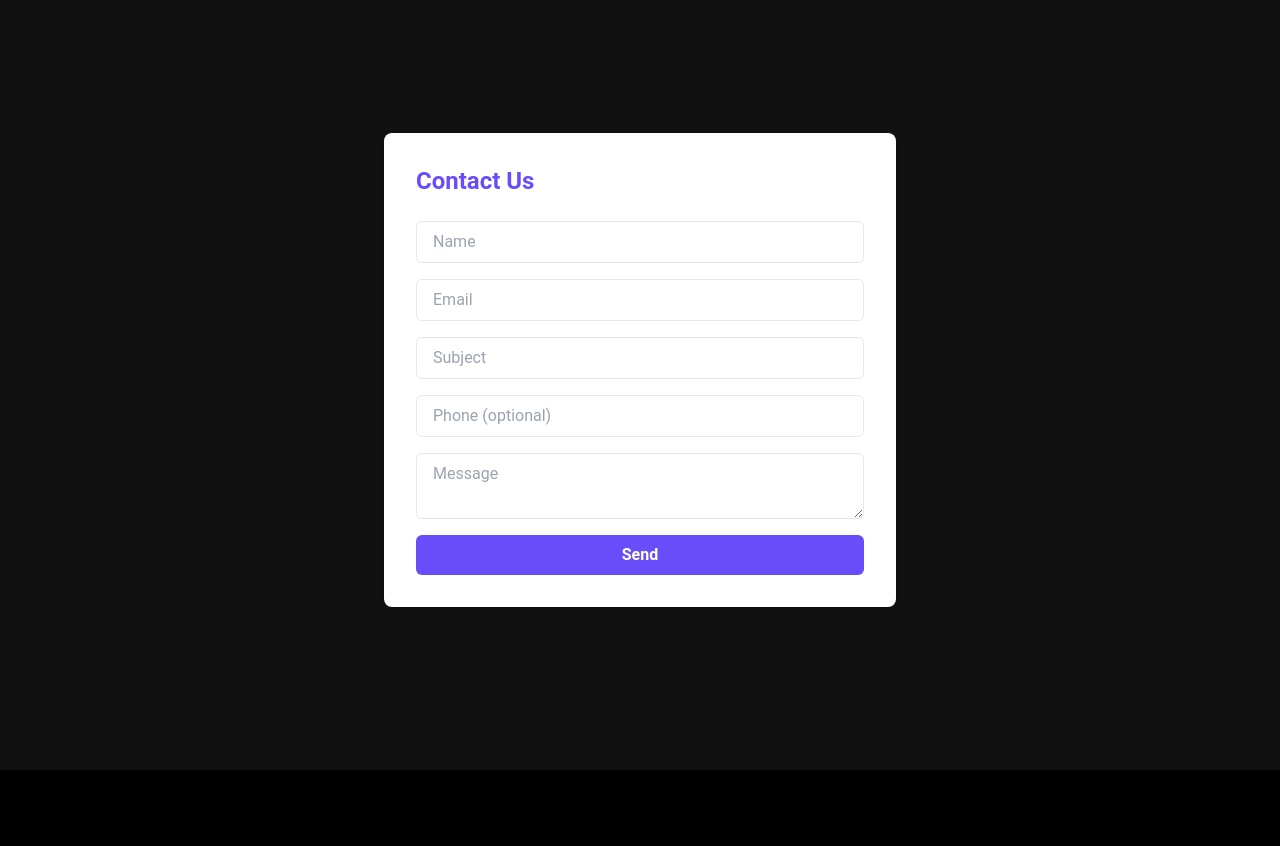
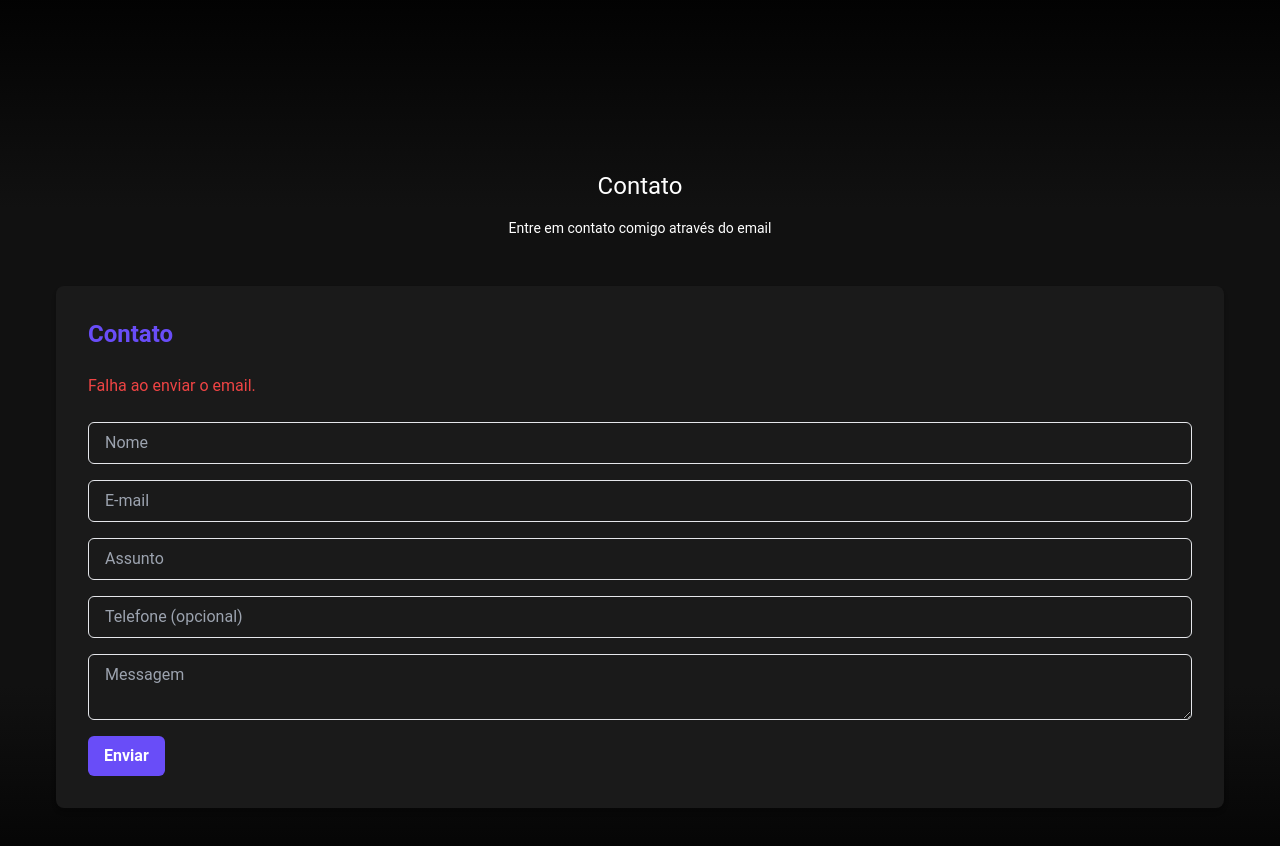
Before and after one commit to JoaoSBarbosa/barbosa-codev2, a Next.js app: page / in a window 1280 px wide. Shown: the part 5580-6426 px from the top of the page. Built offline with nearby package versions, Linux system fonts and the light colour scheme.

Commit message:
Melhorias no layout do form de contato

```diff
--- a/src/app/components/ContactForm/ContactForm.tsx
+++ b/src/app/components/ContactForm/ContactForm.tsx
@@ -1,6 +1,9 @@
 import React, {useState} from 'react';
+import {Layout, TextColor} from "@/app/components/Layout/Layout";
 
 export const ContactForm = () => {
+    const [emailSent, setEmailSent] = useState(false); // Estado para controlar se o email foi enviado com sucesso
+
     const [formData, setFormData] = useState({
         name: '',
         email: '',
@@ -28,8 +31,11 @@ export const ContactForm = () => {
             body: JSON.stringify(formData)
         }).then((response) => {
             if (response.ok) {
+                setEmailSent(true); // Define o estado para indicar que o email foi enviado com sucesso
+
                 console.log('Email enviado com sucesso!');
             } else {
+                setEmailSent(false); // Define o estado para indicar que houve uma falha no envio do email
                 console.log('Falha ao enviar o email.');
             }
         }).catch((error) => {
@@ -46,61 +52,72 @@ export const ContactForm = () => {
     };
 
     return (
-        <div className="flex items-center justify-center min-h-screen bg-deep-gray">
-            <form onSubmit={handleSubmit} className="w-full max-w-lg p-8 space-y-6 bg-white rounded-lg shadow-md">
-                <h2 className="text-2xl font-bold text-purple-custom">Contact Us</h2>
+        <Layout
+            marginTop={100}
+            sectionTitle={"Contato"}
+            textColor={TextColor.TEXT_WHITE}
+            sectionSubTitle={"Entre em contato comigo através do email"}
+        >
+            <div className="flex items-start justify-center p-4 2xl:p-0  w-full">
+                <form onSubmit={handleSubmit} className="w-full  p-8 space-y-6 bg-dark-gray rounded-lg shadow-md">
+                    <h2 className="text-2xl font-bold text-purple-custom">Contato</h2>
+                    {emailSent && <p className="text-green-500">Email enviado com sucesso!</p>}
+                    {!emailSent && <p className="text-red-500">Falha ao enviar o email.</p>}
                     <div className="flex flex-col space-y-4">
                         <input
                             type="text"
                             name="name"
-                        placeholder="Name"
+                            placeholder="Nome"
                             value={formData.name}
                             onChange={handleChange}
                             required
-                        className="w-full px-4 py-2 border rounded-md focus:outline-none focus:ring-2 focus:ring-purple-custom"
+                            className="bg-dark-gray w-full px-4 py-2 border rounded-md focus:outline-none focus:ring-2 focus:ring-purple-custom"
                         />
                         <input
                             type="email"
                             name="email"
-                        placeholder="Email"
+                            placeholder="E-mail"
                             value={formData.email}
                             onChange={handleChange}
                             required
-                        className="w-full px-4 py-2 border rounded-md focus:outline-none focus:ring-2 focus:ring-purple-custom"
+                            className="bg-dark-gray w-full px-4 py-2 border rounded-md focus:outline-none focus:ring-2 focus:ring-purple-custom"
                         />
                         <input
                             type="text"
                             name="subject"
-                        placeholder="Subject"
+                            placeholder="Assunto"
                             value={formData.subject}
                             onChange={handleChange}
                             required
-                        className="w-full px-4 py-2 border rounded-md focus:outline-none focus:ring-2 focus:ring-purple-custom"
+                            className="bg-dark-gray w-full px-4 py-2 border rounded-md focus:outline-none focus:ring-2 focus:ring-purple-custom"
                         />
                         <input
                             type="text"
                             name="phone"
-                        placeholder="Phone (optional)"
+                            placeholder="Telefone (opcional)"
                             value={formData.phone}
                             onChange={handleChange}
-                        className="w-full px-4 py-2 border rounded-md focus:outline-none focus:ring-2 focus:ring-purple-custom"
+                            className="bg-dark-gray w-full px-4 py-2 border rounded-md focus:outline-none focus:ring-2 focus:ring-purple-custom"
                         />
                         <textarea
                             name="message"
-                        placeholder="Message"
+                            placeholder="Messagem"
                             value={formData.message}
                             onChange={handleChange}
                             required
-                        className="w-full px-4 py-2 border rounded-md focus:outline-none focus:ring-2 focus:ring-purple-custom"
+                            className="bg-dark-gray w-full px-4 py-2 border rounded-md focus:outline-none focus:ring-2 focus:ring-purple-custom"
                         />
                         <button
                             type="submit"
-                        className="px-4 py-2 font-bold text-white bg-purple-custom rounded-md hover:bg-purple-gray-custom focus:outline-none focus:ring-2 focus:ring-purple-custom"
+                            className="max-w-max px-4 py-2 font-bold text-white bg-purple-custom
+                            rounded-md hover:bg-purple-gray-custom focus:outline-none focus:ring-2 focus:ring-purple-custom"
                         >
-                        Send
+                            Enviar
                         </button>
                     </div>
                 </form>
             </div>
+
+        </Layout>
     );
 };
--- a/src/app/page.tsx
+++ b/src/app/page.tsx
@@ -23,14 +23,14 @@
 // }
 
 "use client";
-import { RootSection } from "@/app/components/RootSecttion/RootSection";
-import React, { ReactNode, useEffect, useRef } from "react";
+import {RootSection} from "@/app/components/RootSecttion/RootSection";
+import React, {ReactNode, useEffect, useRef} from "react";
 import Header from "@/app/components/Sections/header/Header";
-import { BackgroundLayout } from "@/app/components/BackgroudLayout/BackgroundLayout";
-import { Skill } from "@/app/components/Sections/skill/Skill";
-import { Training } from "@/app/components/Sections/training/Training";
-import { Experience } from "@/app/components/Sections/experience/Experience";
-import { motion, useAnimation } from 'framer-motion';
+import {BackgroundLayout} from "@/app/components/BackgroudLayout/BackgroundLayout";
+import {Skill} from "@/app/components/Sections/skill/Skill";
+import {Training} from "@/app/components/Sections/training/Training";
+import {Experience} from "@/app/components/Sections/experience/Experience";
+import {motion, useAnimation} from 'framer-motion';
 import {SectionWrapper} from "@/app/components/Animations/SectionWrapper/SectionWrapper";
 import {Project} from "@/app/components/Sections/Project/Project";
 import {ContactForm} from "@/app/components/ContactForm/ContactForm";
@@ -38,24 +38,27 @@ import {ContactForm} from "@/app/components/ContactForm/ContactForm";
 export default function Home() {
     return (
         <RootSection>
-            <Header />
+            <Header/>
             <BackgroundLayout>
                 <SectionWrapper>
-                    <Skill />
+                    <Skill/>
                 </SectionWrapper>
                 <SectionWrapper>
-                    <Training />
+                    <Training/>
                 </SectionWrapper>
             </BackgroundLayout>
             <SectionWrapper>
-                <Experience />
+                <Experience/>
             </SectionWrapper>
             <SectionWrapper>
-                <Project />
+                <Project/>
             </SectionWrapper>
-            <SectionWrapper>
-                <ContactForm />
-            </SectionWrapper>
+            <BackgroundLayout>
+
+                <SectionWrapper>
+                    <ContactForm/>
+                </SectionWrapper>
+            </BackgroundLayout>
         </RootSection>
     );
 }
--- a/tailwind.config.ts
+++ b/tailwind.config.ts
@@ -18,6 +18,7 @@ const config: Config = {
                 "deep-gray": "#111",
                 "purple-custom": "#694DF8",
                 "purple-gray-custom": "#6F60C0",
+                'dark-gray': '#1a1a1a',
             },
             colors: {
                 "purple-custom": "#694DF8",
```
Lines whose indentation alone changed are shown as unchanged.
